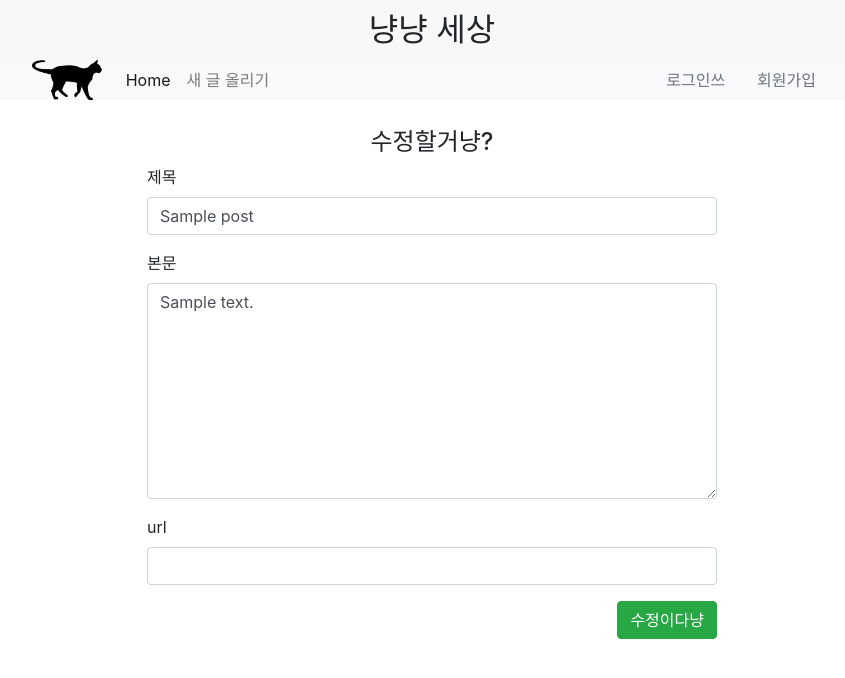
After one commit to SangYunLeee/touchWorld, a Node server app: page /post/600000000000000000000001/edit in a window 1280 px wide. The commit adds this page. Shown: the top 678 px of the page, without its empty margins (208-1053 px from the left). Run offline with Node 20, Linux system fonts and the light colour scheme; tables that the repository leaves empty hold one stand-in row (values such as "Sample post"); some libraries are stand-ins or nearby versions.

Commit message:
feat: 수정 및 삭제 기능 추가

```diff
--- a/app.js
+++ b/app.js
@@ -30,6 +30,7 @@ app.use(session(
                 saveUninitialized: true
             })
 );
+app.use(methodOverride('_method'));
 app.use(flash());
 app.use(passport.initialize());
 app.use(passport.session());
--- a/route/post.js
+++ b/route/post.js
@@ -20,16 +20,38 @@ router.post('/', requireLogin, catchAsync(async (req, res) => {
     res.redirect(`/`);
 }));
 
+router.delete('/:id', catchAsync(async (req, res) =>  {
+    const {id} = req.params;
+    const img = await PostModel.findByIdAndDelete(id);
+    return res.redirect('/');
+}));
+
 router.get('/:id', catchAsync(async (req, res) =>  {
-    try {
-        const img = await PostModel.findById(req.params.id);
-        if (!img) {
-            return res.redirect('/');
-        }
-        res.render('show', { img });
-    } catch (error) {
+    const post = await PostModel.findById(req.params.id);
+    if (!post) {
         return res.redirect('/');
     }
+    res.render('show', { post });
+}));
+
+router.put('/:id', catchAsync(async (req, res) =>  {
+    console.log(req.body);
+    const {title, description, url} = req.body;
+    const post = await PostModel.findByIdAndUpdate(req.params.id, {title, description, thumbnailUrl: url});
+    if (!post) {
+        return res.redirect('/');
+    }
+    post.save();
+    console.log(post);
+    res.redirect(`/post/${post._id}`);
+}));
+
+router.get('/:id/edit', catchAsync(async (req, res) =>  {
+    const post = await PostModel.findById(req.params.id);
+    if (!post) {
+        return res.redirect('/');
+    }
+    res.render('edit', { post });
 }));
 
 module.exports = router;
--- /dev/null
+++ b/views/edit.ejs
@@ -0,0 +1,27 @@
+<% layout('layouts/template') %>
+
+    <div style="height: 15px;"></div>
+
+    <div class="container-fluid">
+
+        <h4 class="d-block text-center">수정할거냥?</h4>
+        <div class="col-xs-12 col-sm-10 col-md-8 col-lg-6 col-12 w-100 mx-auto" style="max-width: 600px">
+            <form action="/post/<%= post._id %>/?_method=PUT" method="POST" class="w-100 position-relative">
+                <div class="mb-3">
+                    <label class="form-label" for="title">제목</label>
+                    <input class="form-control" type="text" id="title" name="title" value="<%= post.title %>" required>
+                </div>
+                <div class="mb-3">
+                    <label class="form-label" for="description" >본문</label>
+                    <textarea class="form-control" type="text" id="description" name="description"
+                    style="height: 27vh;"
+                        required><%= post.description %></textarea>
+                </div>
+                <div class="mb-3">
+                    <label class="form-label" for="description">url</label>
+                    <input class="form-control" type="text" id="url" name="url">
+                </div>
+                <button class="btn btn-success position-absolute" style="right: 0px;">수정이다냥</button>
+            </form>
+        </div>
+    </div>
```
Also changed, not shown: views/show.ejs (+17 -7 lines).
